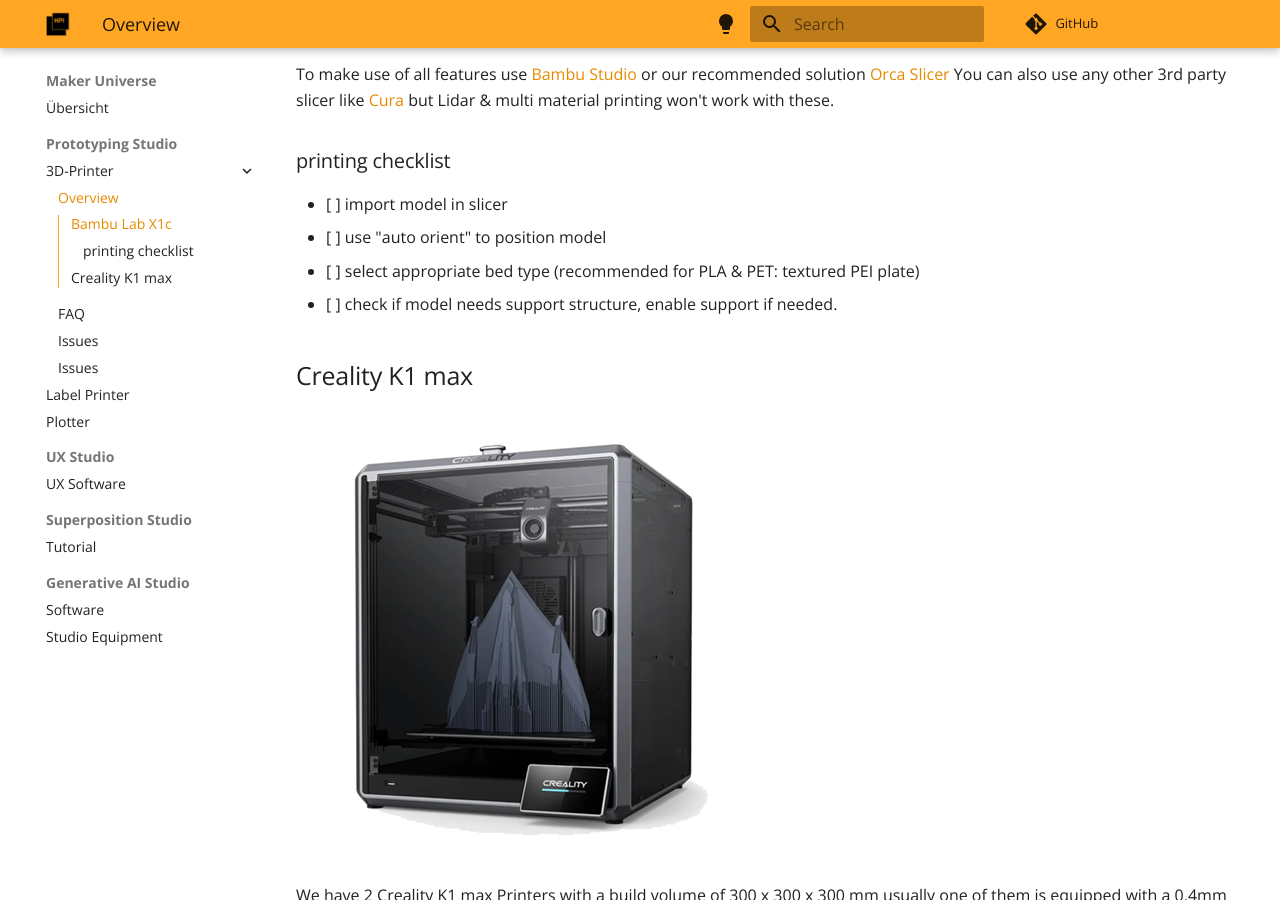
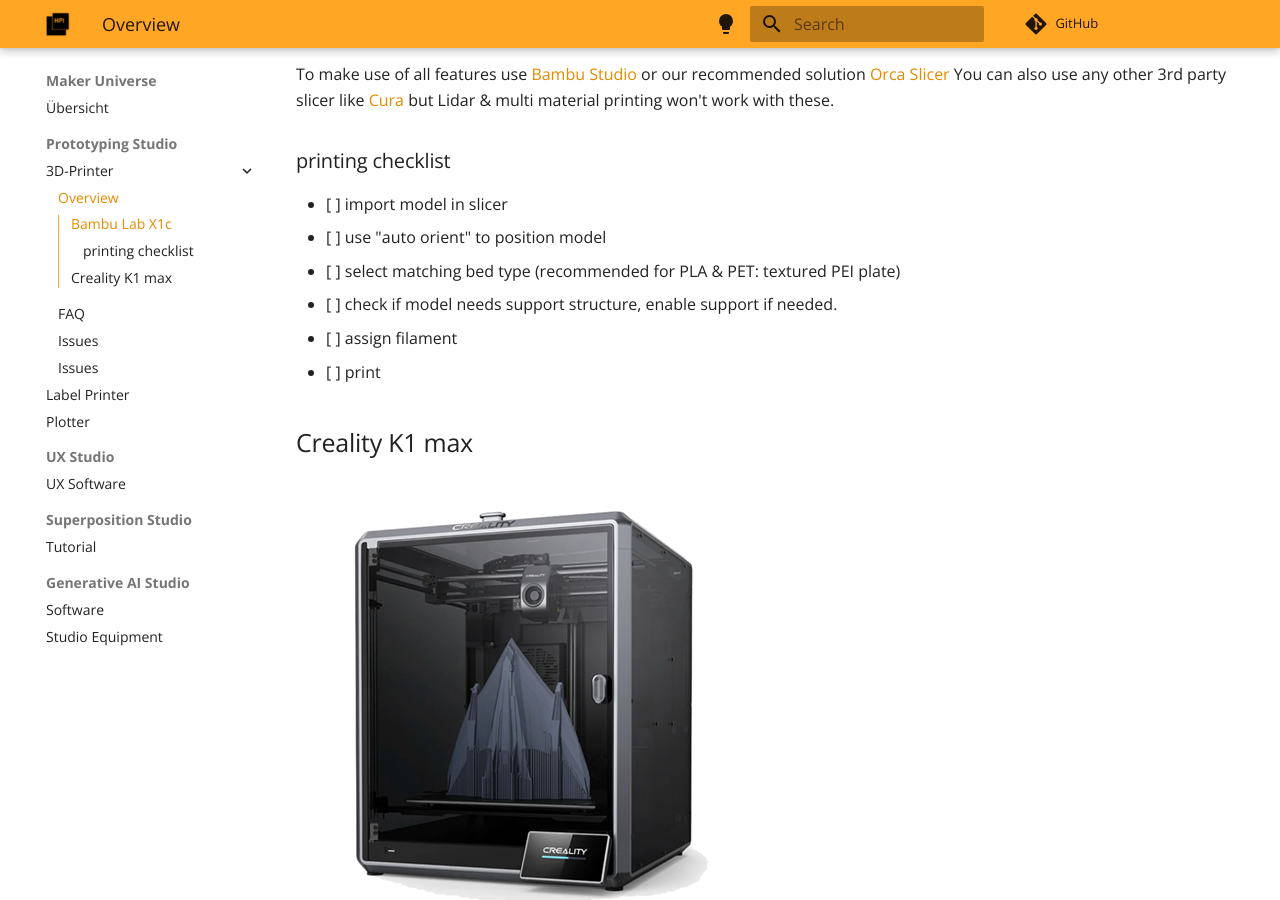
Before and after one commit to makeruniverse/docs, an MkDocs documentation site: the page built from docs/3D_Printing/Overview.md, in a window 1280 px wide and 900 px high, scrolled down 768 px. Built offline with MkDocs 1.6.1 and Material for MkDocs 9.7.7, drawn with Linux system fonts in a browser that asks for light colours; comment, search, counter and statistics services are not loaded.

Commit message:
Update Overview.md

```diff
--- a/docs/3D_Printing/Overview.md
+++ b/docs/3D_Printing/Overview.md
@@ -13,8 +13,10 @@
 ### printing checklist
 - [ ] import model in slicer
 - [ ] use "auto orient" to position model
-- [ ] select appropriate bed type (recommended for PLA & PET: textured PEI plate)
+- [ ] select matching bed type (recommended for PLA & PET: textured PEI plate)
 - [ ] check if model needs support structure, enable support if needed.
+- [ ] assign filament
+- [ ] print
 
 
 ## Creality K1 max
```
